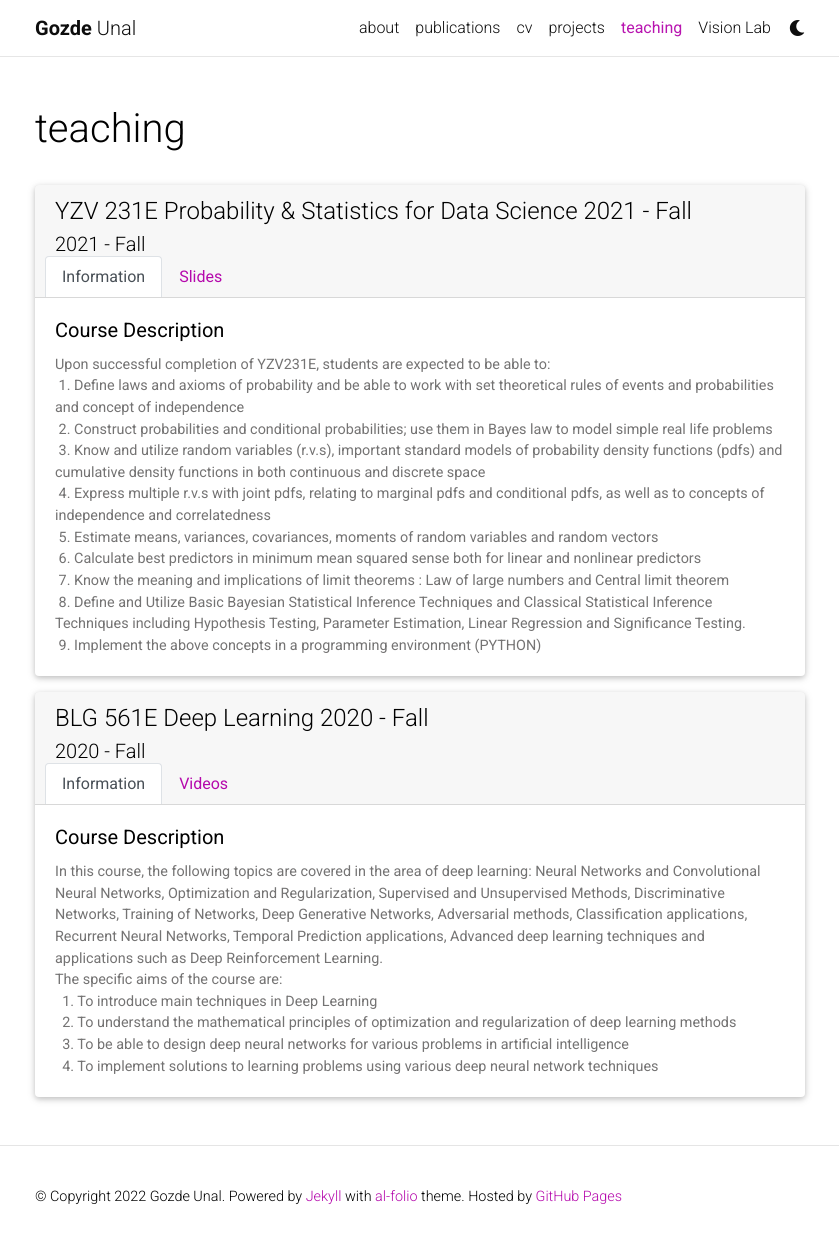
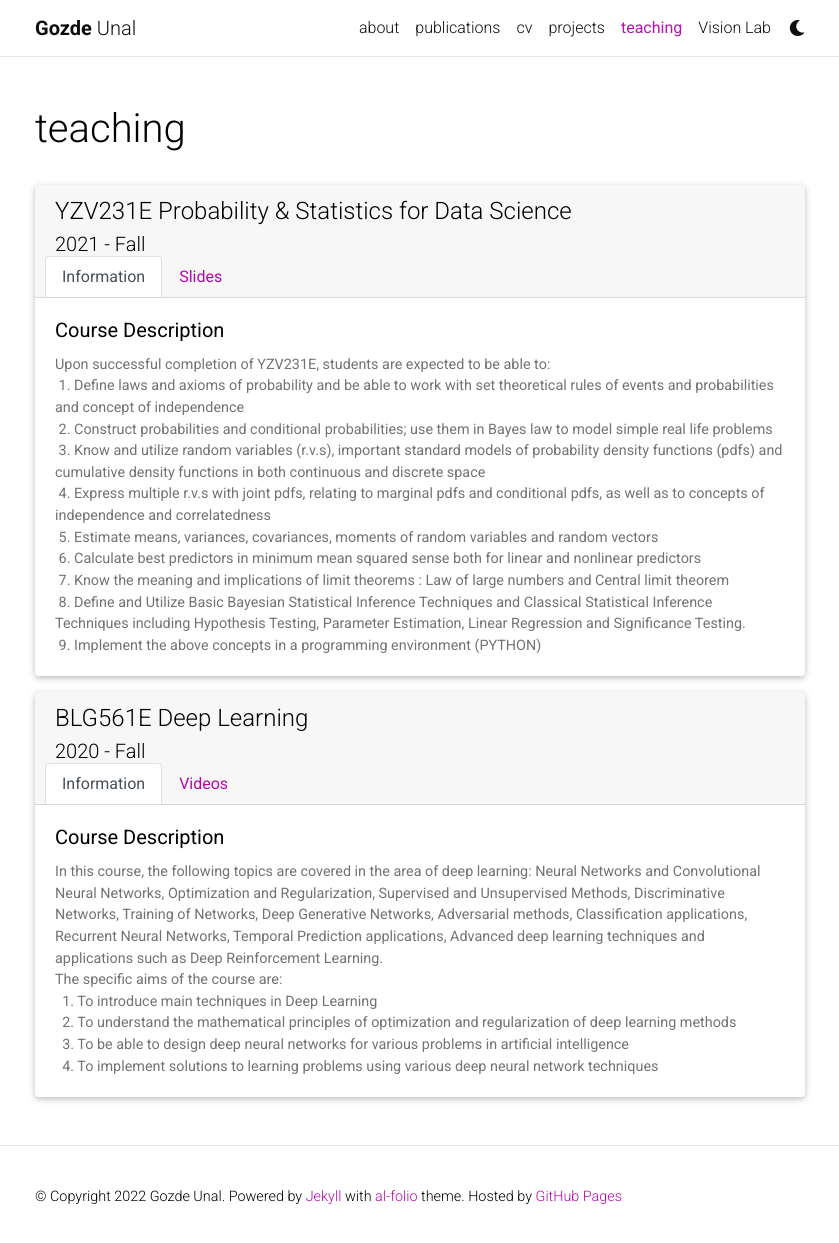
Before and after one commit to gozde-unal/gozde-unal.github.io, a Jekyll site: the page built from _pages/teaching.md, in a window 1280 px wide and 1248 px high. Shown: the top 1243 px of the window, without its empty margins (220-1059 px from the left). Built offline with Jekyll 4.4.1, drawn with Linux system fonts in a browser that asks for light colours; comment, search, counter and statistics services are not loaded; a style sheet for code colours, icons or effects is not loaded.

Commit message:
teaching

```diff
--- a/_data/teaching.yml
+++ b/_data/teaching.yml
@@ -1,6 +1,6 @@
 courses:
   - title: Deep Learning
-    code: BLG 561E
+    code: BLG561E
     term: Fall
     year: 2020
     video_link: https://www.youtube.com/embed/videoseries?list=PLAkQqIKJRWIaLet_vlLAXIbu0dSYwAPEy
@@ -13,7 +13,7 @@ courses:
           &nbsp; 4. To implement solutions to learning problems using various deep neural network techniques
 
   - title: Probability & Statistics for Data Science
-    code: YZV 231E
+    code: YZV231E
     term: Fall
     year: 2021
     description: >
--- a/_includes/course.html
+++ b/_includes/course.html
@@ -1,34 +1,34 @@
 
 <div class="card w-90">
     <div class="card-header">
-      <h4 class="card-title"> {{ include.course.code }} {{ include.course.title }} {{ include.course.year }} - {{ include.course.term }}</h4>
+      <h4 class="card-title"> {{ include.course.code }} {{ include.course.title }} </h4>
       <h5 class="card-subtitle"> {{ include.course.year }} - {{ include.course.term }}</h5>
       <ul class="nav nav-tabs card-header-tabs">
         <li class="nav-item">
-          <a class="nav-link active" href="#info-{{include.course.title}}{{include.course.year}}{{include.course.term}}" data-bs-toggle="tab">Information</a>
+          <a class="nav-link active" href="#info-{{include.course.code}}{{include.course.year}}{{include.course.term}}" data-bs-toggle="tab">Information</a>
         </li>
         {% if include.course.slides %}
             <li class="nav-item">
-            <a class="nav-link" href="#slides-{{include.course.title}}{{include.course.year}}{{include.course.term}}" data-bs-toggle="tab">Slides</a>
+            <a class="nav-link" href="#slides-{{include.course.code}}{{include.course.year}}{{include.course.term}}" data-bs-toggle="tab">Slides</a>
             </li>
         {% endif %}
         {% if include.course.video_link %}
             <li class="nav-item">
-            <a class="nav-link" href="#videos-{{include.course.title}}{{include.course.year}}{{include.course.term}}" data-bs-toggle="tab">Videos</a>
+            <a class="nav-link" href="#videos-{{include.course.code}}{{include.course.year}}{{include.course.term}}" data-bs-toggle="tab">Videos</a>
             </li>
         {% endif %}
       </ul>
     </div>
     <div class="card-body">
       <div class="tab-content">
-        <div class="tab-pane fade show active" id="info-{{include.course.title}}{{include.course.year}}{{include.course.term}}">
+        <div class="tab-pane fade show active" id="info-{{include.course.code}}{{include.course.year}}{{include.course.term}}">
           <h5 class="card-title">Course Description</h5>
           <p class="card-text">
             {{ include.course.description }}
           </p>
         </div>
         {% if include.course.slides %}
-            <div class="tab-pane fade" id="slides-{{include.course.title}}{{include.course.year}}{{include.course.term}}">
+            <div class="tab-pane fade" id="slides-{{include.course.code}}{{include.course.year}}{{include.course.term}}">
             <p class="card-text">
                 {% for item in include.course.slides %}
                     <a href="{{ item.link | absolute_url  }}" target="_blank" rel="noopener noreferrer">{{ item.name }}</a> <br>
@@ -37,7 +37,7 @@
             </div>
         {% endif %}
         {% if include.course.video_link %}
-            <div class="tab-pane fade" id="videos-{{include.course.title}}{{include.course.year}}{{include.course.term}}">
+            <div class="tab-pane fade" id="videos-{{include.course.code}}{{include.course.year}}{{include.course.term}}">
             <p align="center">
                 <iframe  height="350" class="col-lg-12 col-md-12 col-sm-12" src="{{ include.course.video_link }}" title="YouTube video player - {{ include.course.title }}" frameborder="0" allow="accelerometer; autoplay; clipboard-write; encrypted-media; gyroscope; picture-in-picture" allowfullscreen></iframe>
             </p>
```
